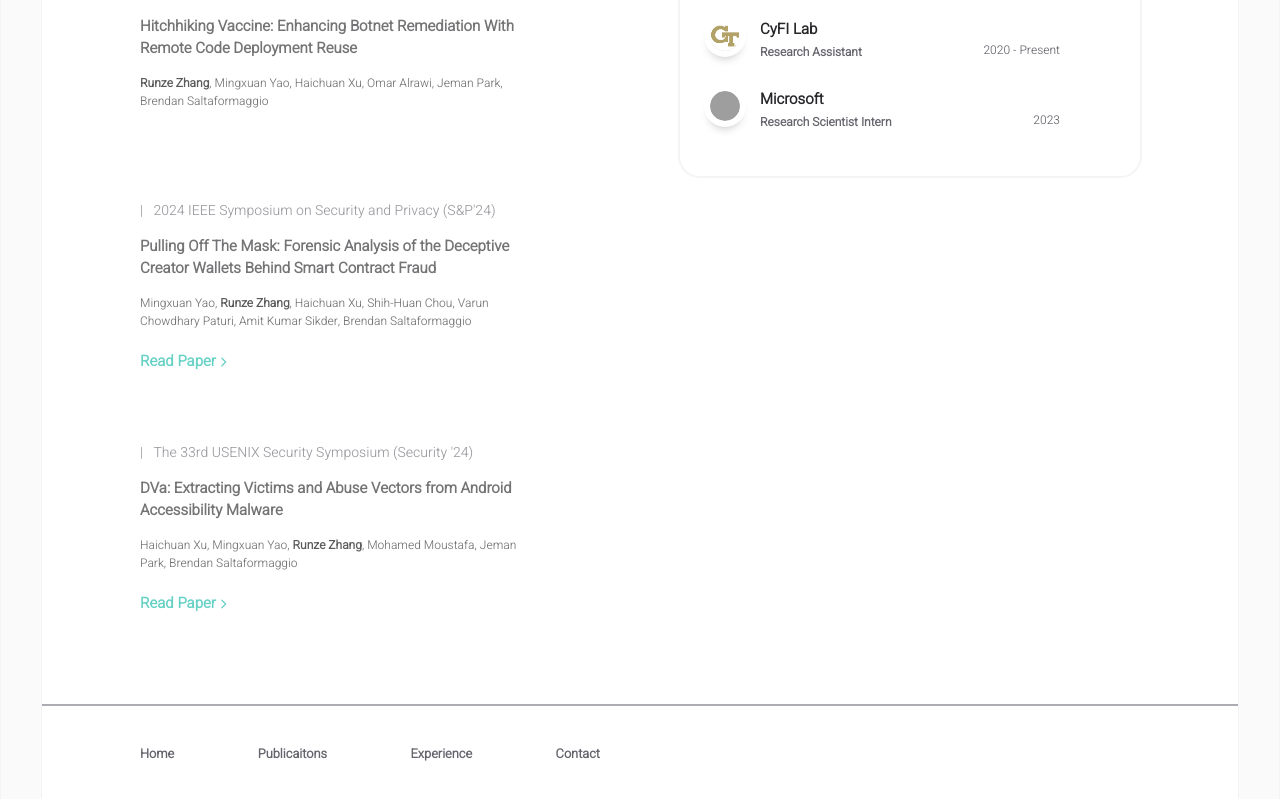
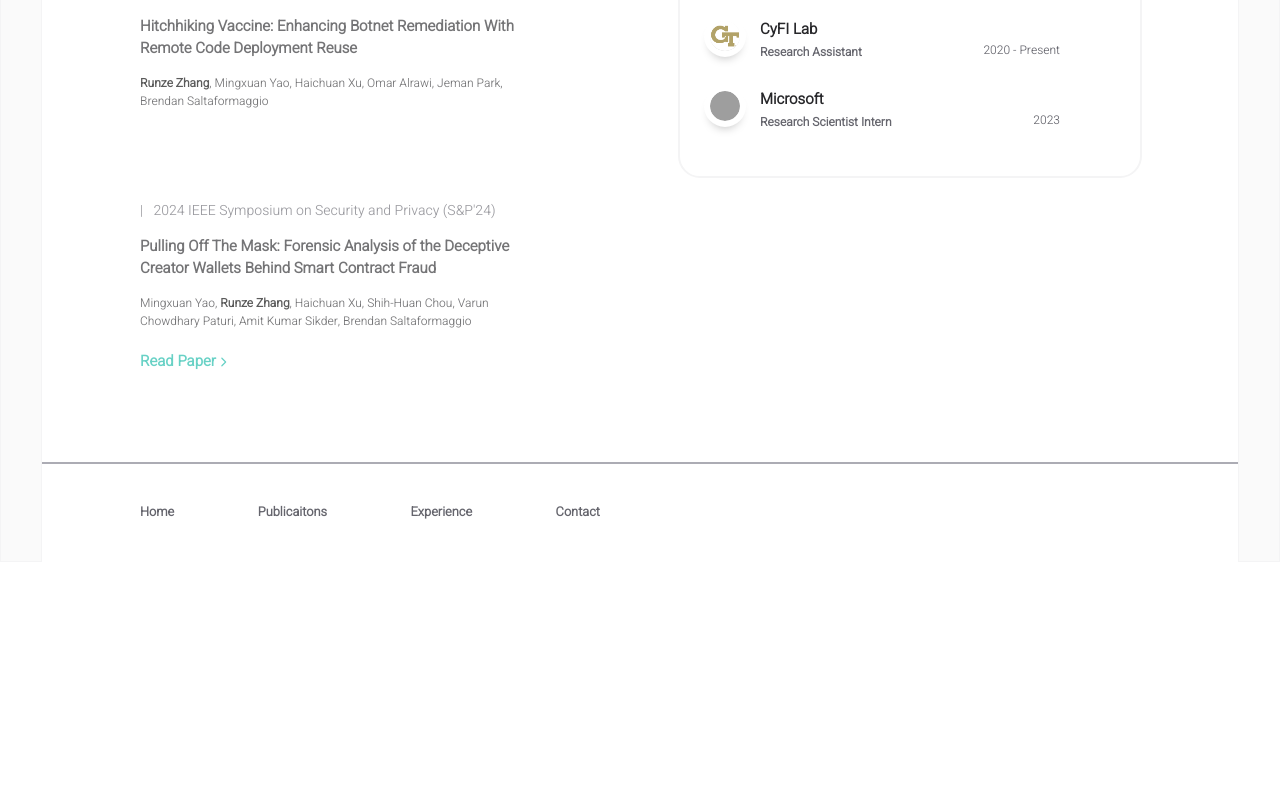
Before and after one commit to runzezhang1995/runzezhang1995.github.io, a React (Create React App) app: page / in a window 1280 px wide. Shown: the part 765-1564 px from the top of the page. After the commit the page ends 1327 px from the top, so only its background shows below. Built offline with nearby package versions, Linux system fonts and the light colour scheme; grey boxes are pictures that could not be loaded.

Commit message:
update representative

```diff
--- a/src/data/publications.js
+++ b/src/data/publications.js
@@ -45,7 +45,7 @@ function Glean(){
 
 
 const myPublications = [Glean, CoCo, DVa];
-const myRepresentativePublications = [Glean, CoCo, DVa];
+const myRepresentativePublications = [Glean, CoCo];
 const pubs = {};
 pubs.myPublications	= myPublications;
 pubs.myRepresentativePublications = myRepresentativePublications;
```
